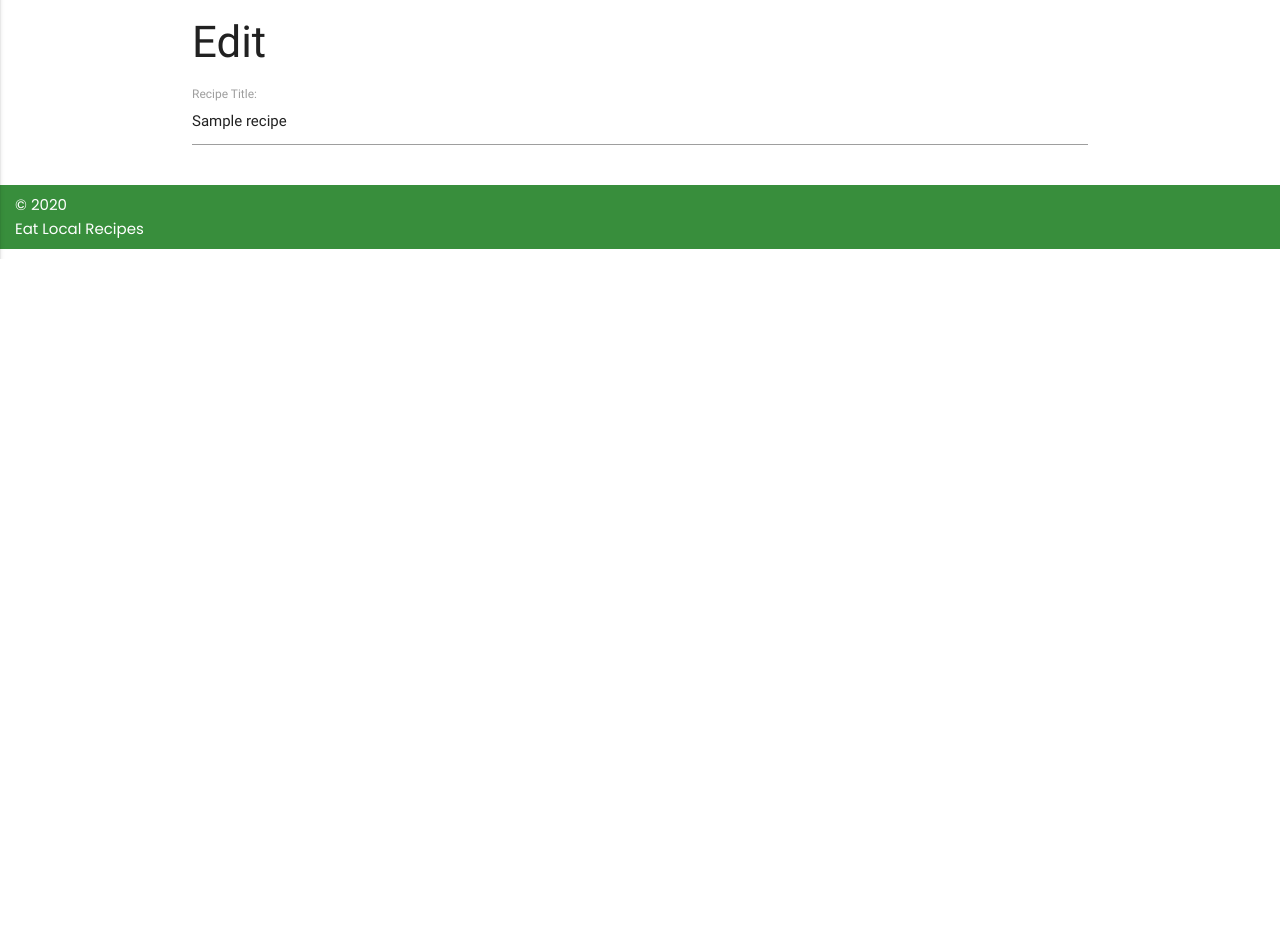
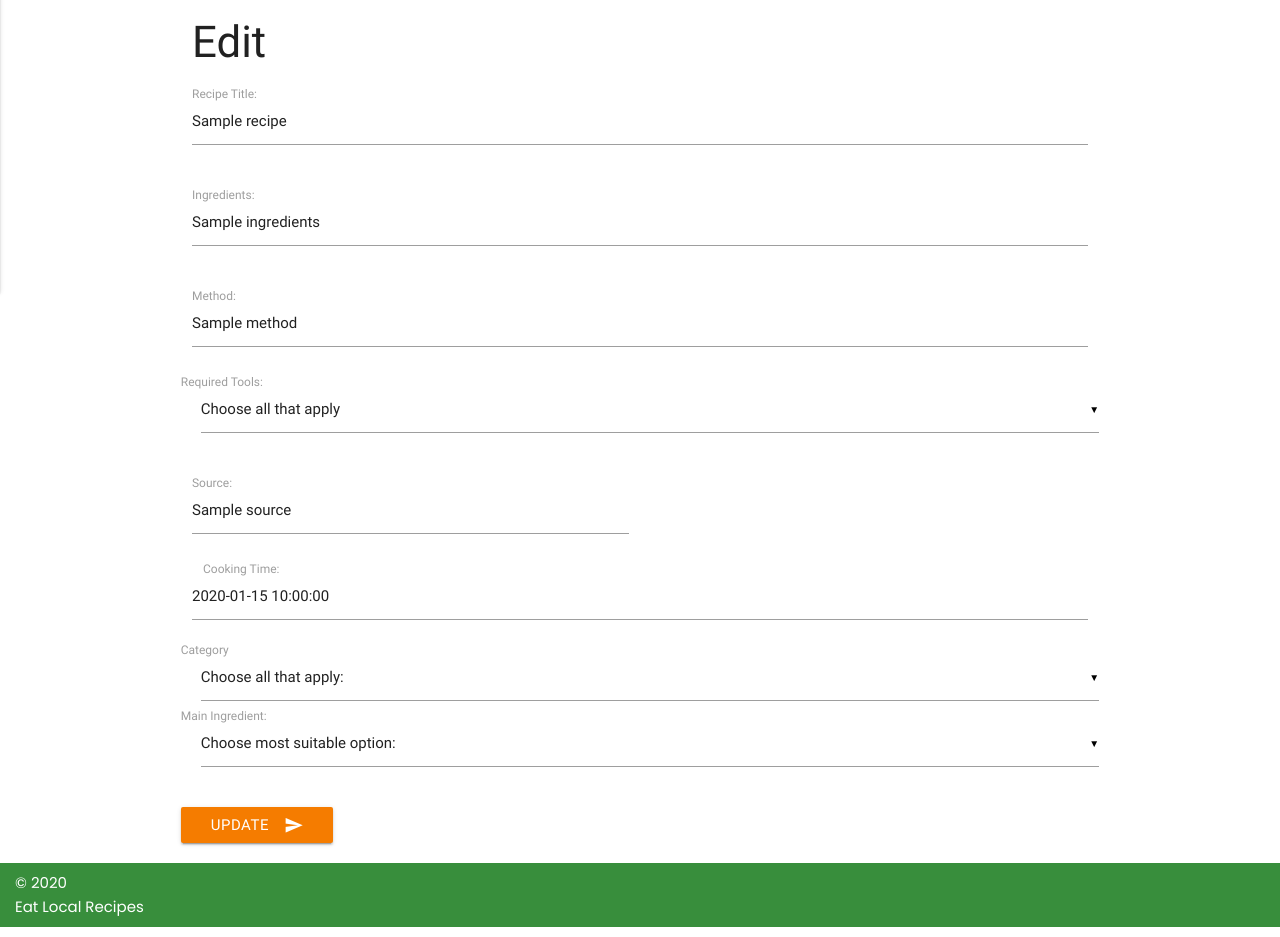
Before and after one commit to cherylhaz/milestone_project_3, a Flask app: template templates/edit_recipe.html in a window 1280 px wide. Shown: the part 568-1505 px from the top of the page. Before the commit the page ends 827 px from the top, so only its background shows below. Run offline with Flask 2, Linux system fonts and the light colour scheme; the template is opened without the code that fills it: most values are stand-ins (such as "Sample title", 1, 10 or a date in 2020); some libraries are stand-ins or nearby versions.

Commit message:
Edit option in progress

```diff
--- a/templates/edit_recipe.html
+++ b/templates/edit_recipe.html
@@ -1,12 +1,71 @@
 {% extends 'base.html' %}
 {% block content %}
     <h3>Edit</h3>
-    <form action="{{ url_for('edit_recipe', recipe_id=recipe._id) }}" method="POST" class="col s12">
+    <form action="{{ url_for('edit_recipe', recipe_id=recipe._id)}}" methods="POST" class="col s12">
         <div class="row">
             <div class="input-field col s12">
                 <input id="title" name="title" type="text" class="validate" value="{{recipe.title}}">
                 <label for="title">Recipe Title:</label>
             </div>
         </div>
+        <div class="row">
+        <div class="input-field col s12">
+          <input id="ingredients" name="indredients" type="text" class="validate" value="{{recipe.ingredients}}">
+          <label for="ingredients">Ingredients:</label>
+        </div>
+      </div>
+      <div class="row">
+        <div class="input-field col s12">
+          <input id="method" name="method" type="text" class="validate" value="{{recipe.method}}">
+          <label for="method">Method:</label>
+        </div>
+      </div>
+           <div class="row">
+         <div class="input-field">
+                            <select id="required_tools" name="required_tools" class="select1" multiple value="{{recipe.required_tools}}">
+                            <option value="" disabled selected>Choose all that apply</option>
+                                {% for tool in required_tools %}
+                                    <option value="{{tool.name}}">{{tool.name}}</option>
+                               {% endfor %}
+                            </select>
+                            <label>Required Tools:</label>
+                        </div>
+      </div>
+    <div class="row">
+        <div class="input-field col s6">
+          <input id="source" name="source" type="text" class="validate" value="{{recipe.source}}">
+          <label for="source">Source:</label>
+        </div>
+       </div>
+        <div class="input-field col s12">
+          <input id="cooking_time" name="cooking_time" type="text" class="validate" value="{{recipe.cooking_time}}">
+          <label for="cooking_time">Cooking Time:</label>
+        </div>
+
+    <div class="row">
+        <div class="input-field">
+            <select class="select1" id="category" name="category" multiple value="{{recipe.category}}">
+                <option value="" disabled selected>Choose all that apply:</option>
+                {% for category in categories %}
+                     <option value="{{category.title}}">{{category.title}}</option>
+                {% endfor %}
+            </select>
+            <label>Category</label>
+        </div>
+         <div class="input-field">
+                            <select class="select1" id="sub_category" name="sub_category" value="{{recipe.sub_category}}">
+                            <option value="" disabled selected>Choose most suitable option: </option>
+                                {% for sub_category in sub_categories %}
+                                    <option value="{{sub_category.title}}">{{sub_category.title}}</option>
+                               {% endfor %}
+                            </select>
+                            <label>Main Ingredient:</label>
+                        </div>
+    </div>
+<div class="row">
+    <button class="btn waves-effect waves-light form_buttons " id="add_button" type="submit" name="action">Update
+    <i class="material-icons right">send</i>
+  </button>
+  </div>
     </form>
 {% endblock %}
```
